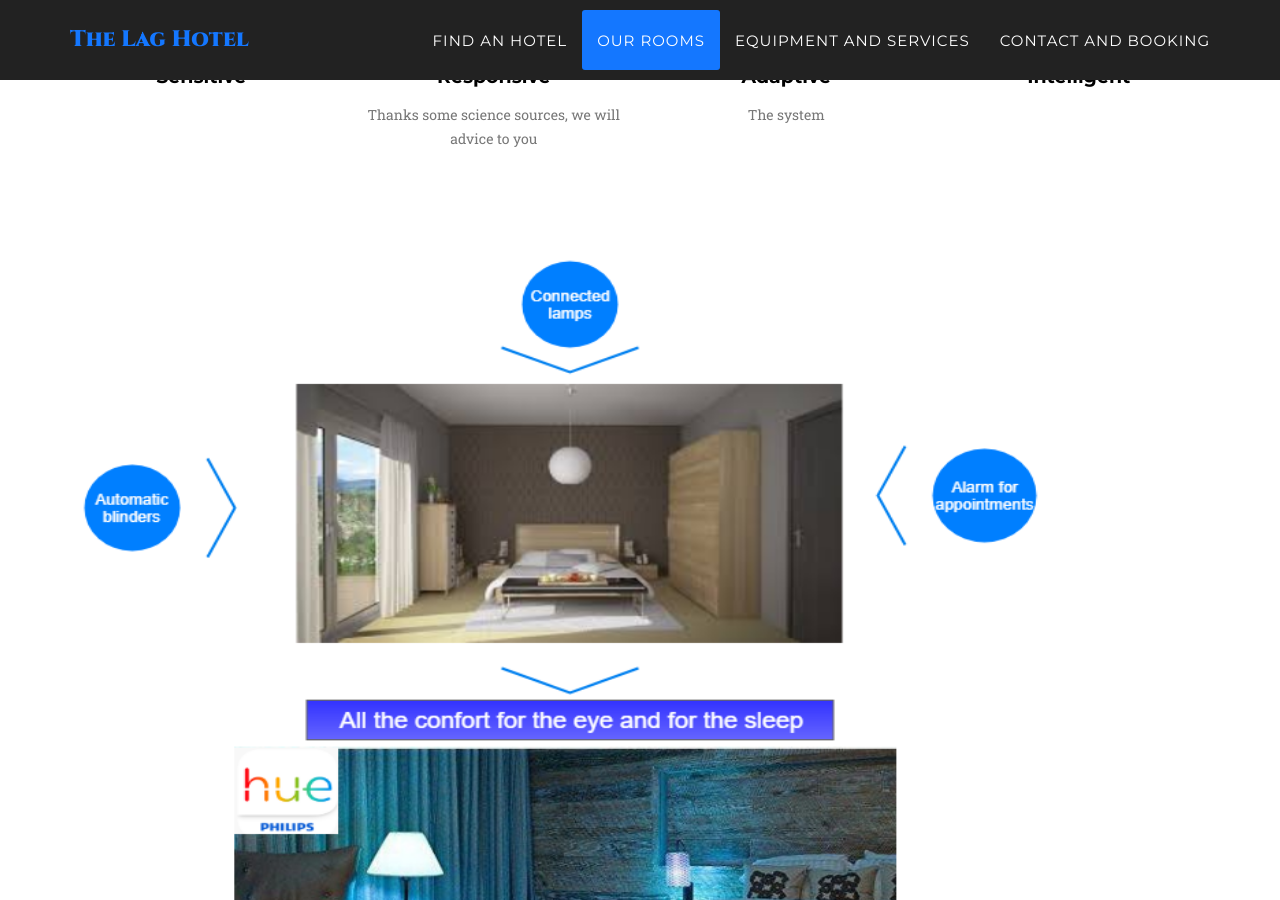
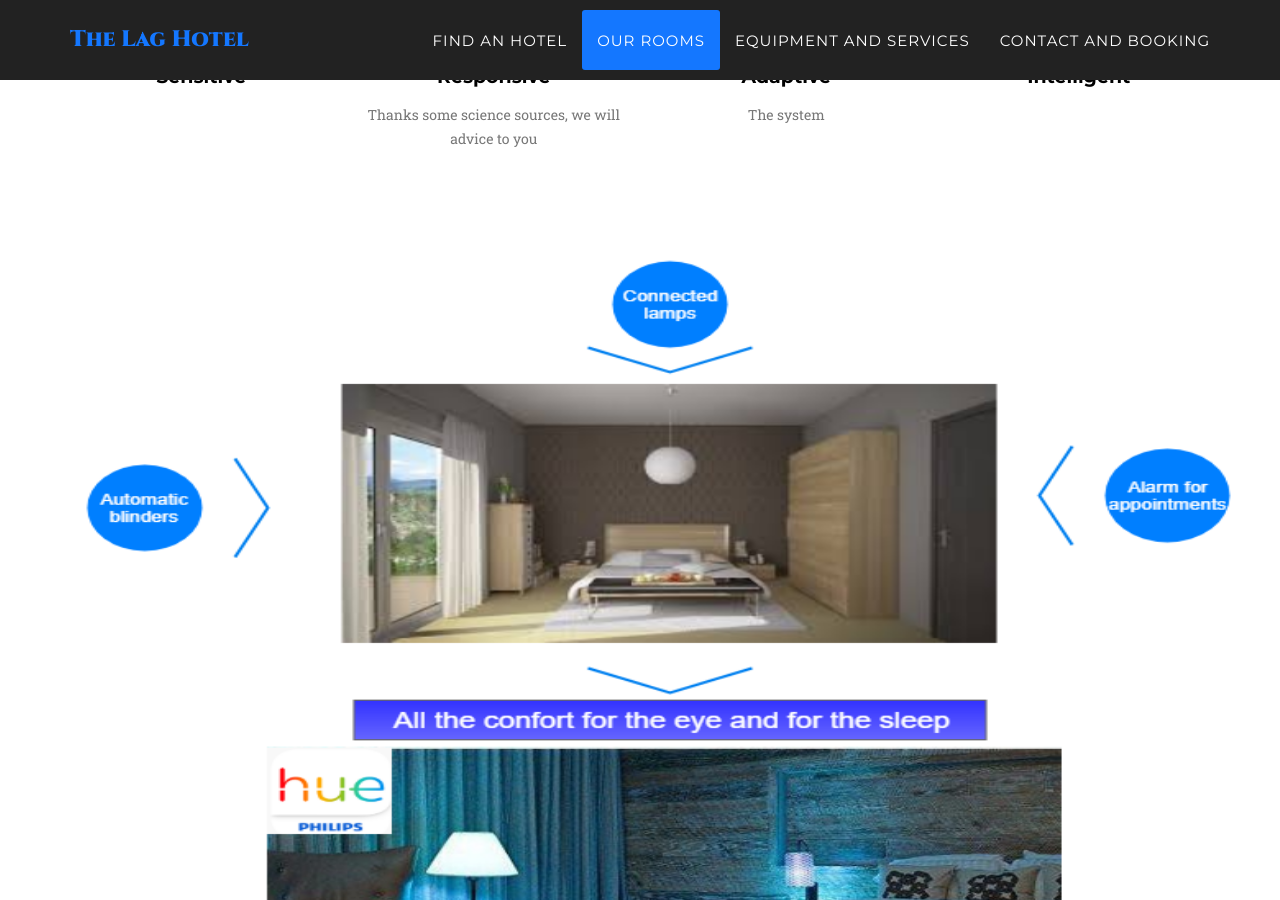
Before and after one commit to VincentGautier/Hotel-web-site, a Jekyll site: the page built from index.html, in a window 1280 px wide and 900 px high, scrolled down 1989 px. Built offline with Jekyll 4.4.1, drawn with Linux system fonts in a browser that asks for light colours; some web fonts are replaced.

Commit message:
Update our_rooms.html

```diff
--- a/_includes/our_rooms.html
+++ b/_includes/our_rooms.html
@@ -42,7 +42,7 @@
           </div>
 
         </div>
-        <img src="img/room.png" width="1000" height="1000" alt=""/>
+        <img src="img/room.png" width="1200" height="1000" alt=""/>
     </div>
 
 </section>
```
